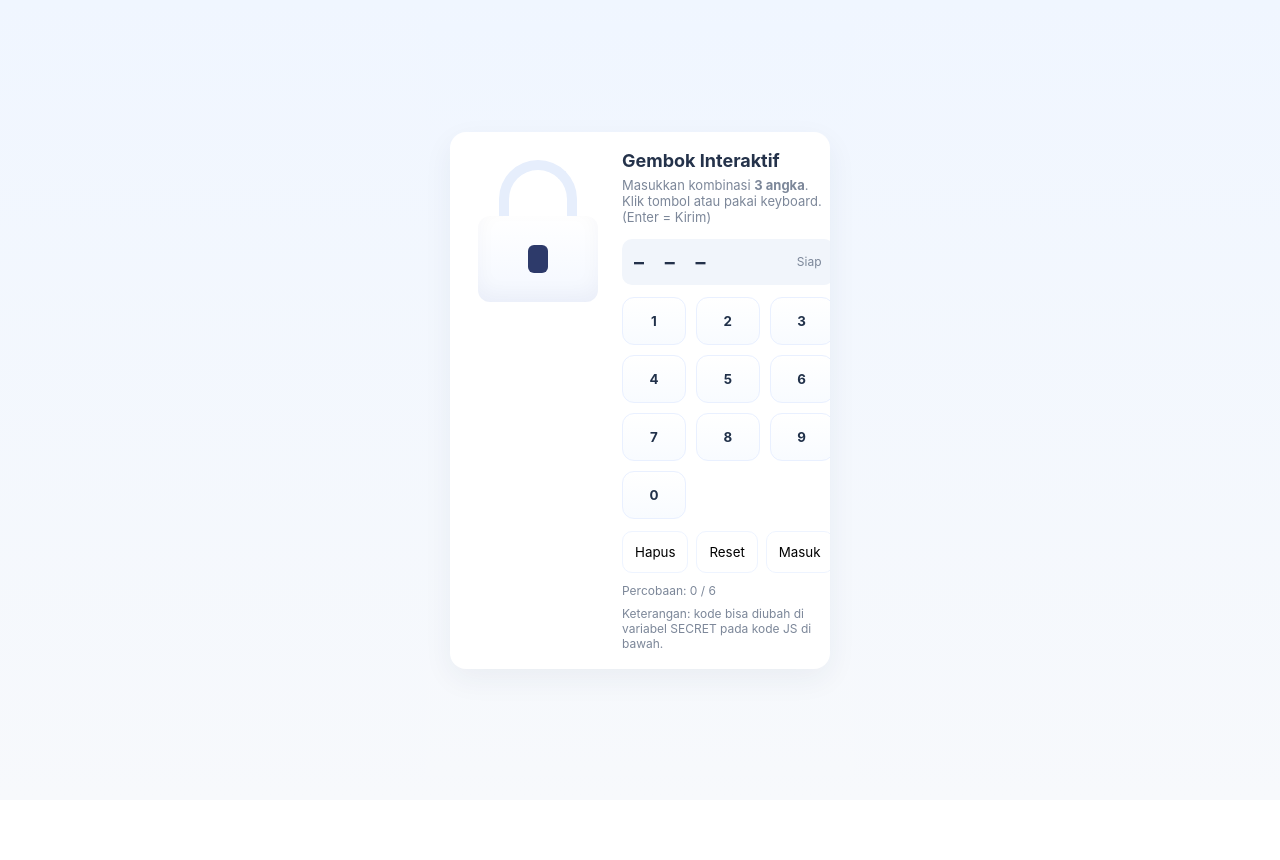
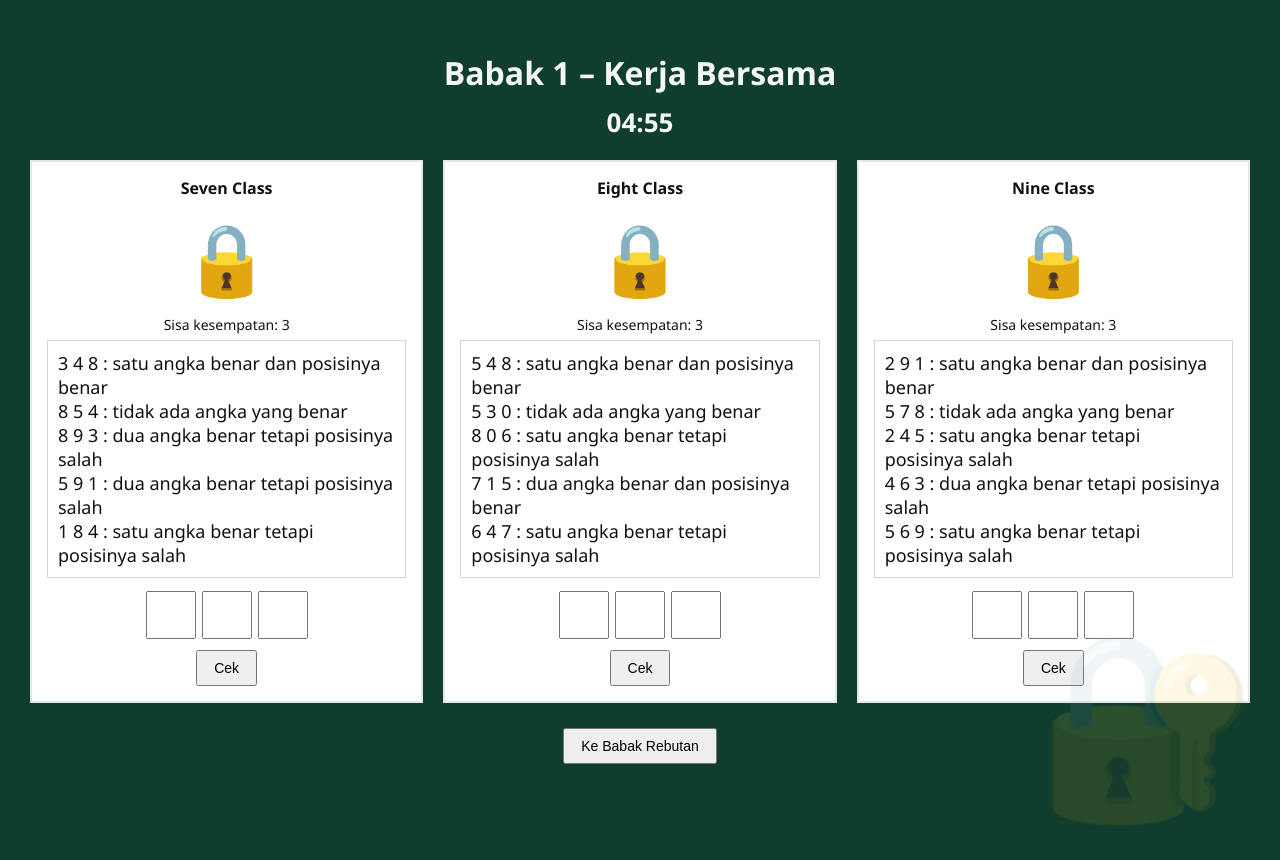
Before and after one commit to sofiazzahra15-ara/Lock-Puzzle, a plain HTML site: page index.html in a window 1280 px wide. Before the commit the page ends 800 px from the top, so only its background shows below. Drawn offline with Linux system fonts and the light colour scheme.

Commit message:
Update index.html
Ready for competition

```diff
--- a/index.html
+++ b/index.html
@@ -1,323 +1,342 @@
-<!doctype html>
+<!DOCTYPE html>
 <html lang="id">
 <head>
-  <meta charset="utf-8" />
-  <meta name="viewport" content="width=device-width,initial-scale=1" />
-  <title>Gembok Interaktif — 3 Digit (Siap Upload)</title>
-  <meta name="description" content="Puzzle gembok 3 digit, pastel style. Siap di-embed di Genially via iframe." />
+<meta charset="UTF-8" />
+<title>COC Lock Puzzle</title>
+<meta name="viewport" content="width=device-width, initial-scale=1.0" />
 <style>
-    :root{
-      --bg: #f7f9fc;
-      --card:#ffffff;
-      --accent:#7aa2ff;
-      --accent-2:#aab9ff;
-      --muted:#7c8799;
-      --ok:#33c37d;
-      --err:#ff6b6b;
-      --glass: rgba(255,255,255,0.6);
+body {
+  margin: 0;
+  font-family: 'Segoe UI', Arial, sans-serif;
+  background: #0f3d2e;
+  color: #f5f7f6;
+  overflow-x: hidden;
 }
-    *{box-sizing:border-box;font-family:Inter, ui-sans-serif, system-ui, -apple-system, 'Segoe UI', Roboto, 'Helvetica Neue', Arial}
-    html,body{height:100%;margin:0;background:linear-gradient(180deg,#f0f6ff 0%,var(--bg) 100%);display:grid;place-items:center;padding:24px}
-    .card{width:380px;background:var(--card);border-radius:16px;padding:18px;box-shadow:0 10px 30px rgba(30,50,90,0.06);position:relative;overflow:hidden}
-    h1{font-size:18px;margin:0 0 6px;color:#24324a}
-    p.sub{margin:0 0 14px;color:var(--muted);font-size:13px}
-    .top{display:flex;gap:14px;align-items:center}
-    /* lock */
-    .lock-wrap{width:140px;height:160px;position:relative;flex:0 0 140px}
-    .shackle{position:absolute;left:50%;top:10px;transform:translateX(-50%);width:78px;height:78px;border-radius:48px 48px 0 0;border:10px solid #e6eefc;border-bottom:0;background:transparent;transition:transform 700ms cubic-bezier(.22,.9,.28,1),border-color 300ms, top 700ms}
-    .body{position:absolute;left:50%;bottom:8px;transform:translateX(-50%);width:120px;height:86px;border-radius:12px;background:linear-gradient(180deg,#fff 0%,#f3f7ff 100%);display:flex;align-items:center;justify-content:center;box-shadow:inset 0 -8px 20px rgba(8,30,80,0.04)}
-    .keyhole{width:20px;height:28px;border-radius:6px;background:#2d3a6a;position:relative}
-    .lock.open .shackle{transform:translateX(-50%) translateY(-48px) rotate(-22deg);border-color:var(--accent)}
-    .lock.open .body{background:linear-gradient(180deg,#fff 0%,#eaf2ff 100%)}
-    /* display & keypad */
-    .panel{flex:1}
-    .display{height:46px;background:#f1f5fb;border-radius:10px;padding:8px 12px;display:flex;align-items:center;justify-content:space-between}
-    .digits{font-size:20px;letter-spacing:8px;color:#23314a;font-weight:700}
-    .status{font-size:12px;color:var(--muted)}
-    .pad{display:grid;grid-template-columns:repeat(3,1fr);gap:10px;margin-top:12px}
-    .btn{height:48px;border-radius:12px;display:grid;place-items:center;background:linear-gradient(180deg,#fff,#f8fbff);border:1px solid #e9f0ff;cursor:pointer;user-select:none;font-weight:700;color:#21314a}
-    .btn:active{transform:translateY(1px)}
-    .btn.primary{background:linear-gradient(180deg,var(--accent),var(--accent-2));color:white;border:0;box-shadow:0 6px 18px rgba(122,162,255,0.18)}
-    .controls{display:flex;gap:8px;margin-top:12px}
-    .small{height:42px;padding:0 12px;border-radius:10px;border:1px solid #eef4ff;background:#fff}
-    .muted{font-size:12px;color:var(--muted);margin-top:10px}
-    /* confetti canvas */
-    canvas.confetti{position:absolute;left:0;top:0;width:100%;height:100%;pointer-events:none;z-index:9}
-    /* footer */
-    .meta{font-size:12px;color:var(--muted);margin-top:10px}
-    .danger{color:var(--err);font-weight:700}
-    @media (max-width:420px){.card{width:92vw}}
+.page { display: none; min-height: 100vh; padding: 30px; position: relative; }
+.page.active { display: block; }
+
+.page::before {
+  content: "🔐";
+  position: absolute;
+  font-size: 180px;
+  opacity: 0.12;
+  right: 20px;
+  bottom: 20px;
+  pointer-events: none;
+}
+
+h1 { text-align: center; margin-bottom: 10px; }
+.timer {
+  text-align: center;
+  font-size: 26px;
+  font-weight: bold;
+  margin-bottom: 20px;
+}
+
+.grid-3 {
+  display: grid;
+  grid-template-columns: repeat(3, 1fr);
+  gap: 20px;
+}
+.lock-box {
+  border: 2px solid #e6e6e6;
+  padding: 15px;
+  background: #ffffff;
+  text-align: center;
+  color: #111;
+}
+.lock-name { font-weight: bold; margin-bottom: 5px; }
+.lock-icon { font-size: 70px; margin: 10px 0; }
+.lock-open { font-size: 110px; animation: pop 0.6s ease; }
+@keyframes pop {
+  0% { transform: scale(0.5); }
+  100% { transform: scale(1); }
+}
+
+.clue {
+  text-align: left;
+  font-size: 18px;
+  border: 1px solid #d0d7d4;
+  padding: 10px;
+  margin-bottom: 10px;
+}
+
+.keypad input {
+  width: 42px;
+  height: 42px;
+  text-align: center;
+  font-size: 18px;
+  margin: 3px;
+}
+.keypad button {
+  margin-top: 8px;
+  padding: 8px 16px;
+  font-size: 14px;
+}
+
+.tries { font-size: 14px; margin-bottom: 6px; }
+
+.nav { text-align: center; margin-top: 20px; }
+.nav button { padding: 8px 16px; margin: 5px; font-size: 14px; }
+
+/* Confetti festival */
+@keyframes confettiFall {
+  0% { transform: translateY(-10vh) rotate(0deg); opacity: 1; }
+  100% { transform: translateY(110vh) rotate(360deg); opacity: 0; }
+}
+.confetti {
+  position: fixed;
+  top: -20px;
+  font-size: 24px;
+  animation: confettiFall 3s linear forwards;
+  pointer-events: none;
+}
 </style>
+<audio id="successSound" src="success-340660.mp3" preload="auto"></audio>
+<audio id="unlockAudio"></audio></audio>
 </head>
 <body>
-  <div class="card" role="application" aria-label="Permainan Gembok Interaktif">
-    <canvas class="confetti" id="confettiCanvas"></canvas>
 
-    <div class="top" style="align-items:flex-start">
-      <div class="lock-wrap">
-        <div class="lock" id="lockElm" aria-hidden="true">
-          <div class="shackle" id="shackle"></div>
-          <div class="body">
-            <div class="keyhole" id="keyhole" aria-hidden="true"></div>
+<!-- PAGE 1 -->
+<div class="page active" id="page1">
+  <h1>Babak 1 – Kerja Bersama</h1>
+  <div class="timer" id="timer1">05:00</div>
+  <div class="grid-3">
+
+    <div class="lock-box" data-code="319">
+      <div class="lock-name">Seven Class</div>
+      <div class="lock-icon">🔒</div>
+      <div class="tries">Sisa kesempatan: <span class="try-count">3</span></div>
+      <div class="clue">
+        3 4 8 : satu angka benar dan posisinya benar<br>
+        8 5 4 : tidak ada angka yang benar<br>
+        8 9 3 : dua angka benar tetapi posisinya salah<br>
+        5 9 1 : dua angka benar tetapi posisinya salah<br>
+        1 8 4 : satu angka benar tetapi posisinya salah
       </div>
+      <div class="keypad">
+        <input maxlength="1"><input maxlength="1"><input maxlength="1"><br>
+        <button onclick="check(this)">Cek</button>
       </div>
     </div>
 
-      <div class="panel">
-        <h1>Gembok Interaktif</h1>
-        <p class="sub">Masukkan kombinasi <strong>3 angka</strong>. Klik tombol atau pakai keyboard. (Enter = Kirim)</p>
-
-        <div class="display" aria-live="polite">
-          <div class="digits" id="display">– – –</div>
-          <div class="status" id="status">Siap</div>
+    <div class="lock-box" data-code="718">
+      <div class="lock-name">Eight Class</div>
+      <div class="lock-icon">🔒</div>
+      <div class="tries">Sisa kesempatan: <span class="try-count">3</span></div>
+      <div class="clue">
+        5 4 8 : satu angka benar dan posisinya benar<br>
+        5 3 0 : tidak ada angka yang benar<br>
+        8 0 6 : satu angka benar tetapi posisinya salah<br>
+        7 1 5 : dua angka benar dan posisinya benar<br>
+        6 4 7 : satu angka benar tetapi posisinya salah
+      </div>
+      <div class="keypad">
+        <input maxlength="1"><input maxlength="1"><input maxlength="1"><br>
+        <button onclick="check(this)">Cek</button>
+      </div>
     </div>
 
-        <div class="pad" role="group" aria-label="keypad" id="pad">
-          <!-- buttons injected by JS -->
+    <div class="lock-box" data-code="394">
+      <div class="lock-name">Nine Class</div>
+      <div class="lock-icon">🔒</div>
+      <div class="tries">Sisa kesempatan: <span class="try-count">3</span></div>
+      <div class="clue">
+        2 9 1 : satu angka benar dan posisinya benar<br>
+        5 7 8 : tidak ada angka yang benar<br>
+        2 4 5 : satu angka benar tetapi posisinya salah<br>
+        4 6 3 : dua angka benar tetapi posisinya salah<br>
+        5 6 9 : satu angka benar tetapi posisinya salah
+      </div>
+      <div class="keypad">
+        <input maxlength="1"><input maxlength="1"><input maxlength="1"><br>
+        <button onclick="check(this)">Cek</button>
+      </div>
     </div>
 
-        <div class="controls">
-          <button class="small" id="btnClear" title="Hapus">Hapus</button>
-          <button class="small" id="btnReset" title="Reset">Reset</button>
-          <button class="small primary" id="btnEnter" title="Masuk">Masuk</button>
+  </div>
+  <div class="nav"><button onclick="go(2)">Ke Babak Rebutan</button></div>
 </div>
 
-        <div class="muted">
-          Percobaan: <span id="attempts">0</span> / <span id="maxAttempts">6</span>
+<!-- PAGE 2 -->
+<div class="page" id="page2">
+  <h1>Babak Rebutan 1</h1>
+  <div class="timer" id="timer2">03:00</div>
+  <div class="lock-box" data-code="042">
+    <div class="lock-icon">🔒</div>
+    <div class="tries">Sisa kesempatan: <span class="try-count">3</span></div>
+    <div class="clue">
+      6 8 2 : satu angka benar dan posisinya benar<br>
+      7 3 8 : tidak ada angka yang benar<br>
+      6 1 4 : satu angka benar tetapi posisinya salah<br>
+      2 0 6 : dua angka benar tetapi posisinya salah<br>
+      7 8 0 : satu angka benar tetapi posisinya salah
+    </div>
+    <div class="keypad">
+      <input maxlength="1"><input maxlength="1"><input maxlength="1"><br>
+      <button onclick="check(this)">Cek</button>
+    </div>
+  </div>
+  <div class="nav"><button onclick="go(3)">Next</button></div>
 </div>
 
-        <div class="meta" style="margin-top:8px">
-          Keterangan: kode bisa diubah di variabel <code>SECRET</code> pada kode JS di bawah.
+<!-- PAGE 3 -->
+<div class="page" id="page3">
+  <h1>Babak Rebutan 2</h1>
+  <div class="timer" id="timer3">03:00</div>
+  <div class="lock-box" data-code="3841">
+    <div class="lock-icon">🔒</div>
+    <div class="tries">Sisa kesempatan: <span class="try-count">5</span></div>
+    <div class="clue">
+      9 2 8 5 : satu angka benar tetapi posisinya salah<br>
+      1 9 3 7 : dua angka benar tetapi posisinya salah<br>
+      5 2 0 1 : satu angka benar dan posisinya benar<br>
+      6 5 0 7 : tidak ada angka yang benar<br>
+      8 5 2 4 : dua angka benar tetapi posisinya salah
     </div>
+    <div class="keypad">
+      <input maxlength="1"><input maxlength="1"><input maxlength="1"><input maxlength="1"><br>
+      <button onclick="check(this)">Cek</button>
+    </div>
+  </div>
+  <div class="nav"><button onclick="go(4)">Next</button></div>
+</div>
+
+<!-- PAGE 4 -->
+<div class="page" id="page4">
+  <h1>Babak Rebutan 3</h1>
+  <div class="timer" id="timer4">06:00</div>
+  <div class="lock-box" data-code="42617">
+    <div class="lock-icon">🔒</div>
+    <div class="tries">Sisa kesempatan: <span class="try-count">5</span></div>
+    <div class="clue">
+      7 4 5 3 6 : tiga angka benar tetapi posisinya salah<br>
+      8 5 2 9 1 : dua angka benar tetapi posisinya salah<br>
+      8 9 3 0 5 : tidak ada angka yang benar<br>
+      4 9 0 1 7 : tiga angka benar dan posisinya benar<br>
+      5 0 6 8 9 : satu angka benar dan posisinya benar
+    </div>
+    <div class="keypad">
+      <input maxlength="1"><input maxlength="1"><input maxlength="1"><input maxlength="1"><input maxlength="1"><br>
+      <button onclick="check(this)">Cek</button>
     </div>
   </div>
 </div>
 
 <script>
-    /*******************************
-     * CONFIG
-     * - ubah SECRET di sini
-     * - ubah MAX_ATTEMPTS kalau mau
-     *******************************/
-    const SECRET = '123'; // <-- ubah kombinasi rahasia di sini (string of 3 digits)
-    const MAX_ATTEMPTS = 6; // <-- batas percobaan
+let attempts = new Map();
+let audioUnlocked = false;
+let currentTimer = null;
 
-    /*******************************
-     * STATE
-     *******************************/
-    let attempt = '';
-    let tries = 0;
-    let lockedOut = false;
+function startTimer(id, minutes) {
+  if (currentTimer) clearInterval(currentTimer);
+  let time = minutes * 60;
+  const el = document.getElementById(id);
 
-    /*******************************
-     * ELEMENTS
-     *******************************/
-    const lockElm = document.getElementById('lockElm');
-    const display = document.getElementById('display');
-    const status = document.getElementById('status');
-    const pad = document.getElementById('pad');
-    const confettiCanvas = document.getElementById('confettiCanvas');
-    const attemptsEl = document.getElementById('attempts');
-    const maxAttemptsEl = document.getElementById('maxAttempts');
-    maxAttemptsEl.textContent = MAX_ATTEMPTS;
-
-    /*******************************
-     * Small audio helpers (WebAudio)
-     *******************************/
-    const AudioCtx = window.AudioContext || window.webkitAudioContext;
-    const ctx = AudioCtx ? new AudioCtx() : null;
-
-    function clickSound(){
-      if(!ctx) return;
-      const o = ctx.createOscillator();
-      const g = ctx.createGain();
-      o.type = 'square';
-      o.frequency.value = 900;
-      g.gain.value = 0.02;
-      o.connect(g); g.connect(ctx.destination);
-      o.start();
-      g.gain.exponentialRampToValueAtTime(0.0001, ctx.currentTime + 0.08);
-      o.stop(ctx.currentTime + 0.09);
+  currentTimer = setInterval(() => {
+    if (time <= 0) {
+      clearInterval(currentTimer);
+      el.textContent = '00:00';
+      document.querySelectorAll('#' + el.closest('.page').id + ' input, #' + el.closest('.page').id + ' button')
+        .forEach(e => e.disabled = true);
+      return;
+    }
+    time--;
+    const m = String(Math.floor(time / 60)).padStart(2, '0');
+    const s = String(time % 60).padStart(2, '0');
+    el.textContent = m + ':' + s;
+  }, 1000);
 }
 
-    function successChime(){
-      if(!ctx) return;
-      const now = ctx.currentTime;
-      const o1 = ctx.createOscillator();
-      const o2 = ctx.createOscillator();
-      const g = ctx.createGain();
-      o1.type = 'sine'; o2.type='sine';
-      o1.frequency.value = 660; o2.frequency.value = 990;
-      g.gain.value = 0.02;
-      o1.connect(g); o2.connect(g); g.connect(ctx.destination);
-      o1.start(now); o2.start(now);
-      g.gain.exponentialRampToValueAtTime(0.0001, now + 0.6);
-      o1.stop(now + 0.7); o2.stop(now + 0.7);
+function unlockAudio() {
+  if (audioUnlocked) return;
+  const a = document.getElementById('successSound');
+  if (!a) return;
+  a.muted = true;
+  a.play().then(() => {
+    a.pause();
+    a.currentTime = 0;
+    a.muted = false;
+    audioUnlocked = true;
+  }).catch(() => {});
 }
 
-    /*******************************
-     * Confetti (simple canvas)
-     *******************************/
-    const confettiCtx = confettiCanvas.getContext('2d');
-    let confettiPieces = [];
+function check(btn) {
+  const box = btn.closest('.lock-box');
+  const inputs = box.querySelectorAll('input');
+  const code = String(box.dataset.code);
 
-    function resizeCanvas(){
-      confettiCanvas.width = confettiCanvas.clientWidth * devicePixelRatio;
-      confettiCanvas.height = confettiCanvas.clientHeight * devicePixelRatio;
-      confettiCtx.scale(devicePixelRatio, devicePixelRatio);
-    }
-    window.addEventListener('resize', resizeCanvas);
-    resizeCanvas();
+  let val = '';
+  inputs.forEach(i => val += i.value.trim());
 
-    function spawnConfetti(){
-      confettiPieces = [];
-      const colors = ['#ff8da1','#ffd57e','#a7f0d1','#7aa2ff','#d6a3ff'];
-      for(let i=0;i<40;i++){
-        confettiPieces.push({
-          x: Math.random()*confettiCanvas.clientWidth,
-          y: -10 - Math.random()*80,
-          w: 6 + Math.random()*10,
-          h: 8 + Math.random()*10,
-          rot: Math.random()*360,
-          speed: 1 + Math.random()*3,
-          color: colors[i % colors.length],
-          spin: (Math.random()*6-3)
-        });
-      }
-      animateConfetti();
+  if (val.length !== code.length) {
+    alert('Isi semua kotak angka');
+    return;
   }
 
-    let confettiAnim;
-    function animateConfetti(){
-      cancelAnimationFrame(confettiAnim);
-      function frame(){
-        confettiCtx.clearRect(0,0,confettiCanvas.clientWidth,confettiCanvas.clientHeight);
-        for(const p of confettiPieces){
-          p.y += p.speed;
-          p.rot += p.spin;
-          confettiCtx.save();
-          confettiCtx.translate(p.x, p.y);
-          confettiCtx.rotate(p.rot * Math.PI/180);
-          confettiCtx.fillStyle = p.color;
-          confettiCtx.fillRect(-p.w/2, -p.h/2, p.w, p.h);
-          confettiCtx.restore();
-        }
-        confettiPieces = confettiPieces.filter(p => p.y < confettiCanvas.clientHeight + 20);
-        if(confettiPieces.length>0){
-          confettiAnim = requestAnimationFrame(frame);
-        } else {
-          cancelAnimationFrame(confettiAnim);
-        }
-      }
-      confettiAnim = requestAnimationFrame(frame);
+  const isFinal = box.closest('#page4');
+  const maxTry = isFinal ? 5 : (box.closest('#page3') ? 5 : 3);
+  let used = attempts.get(box) || 0;
+  if (used >= maxTry) return;
+
+  if (val === code) {
+    box.querySelector('.lock-icon').textContent = '🔓';
+    box.querySelector('.lock-icon').classList.add('lock-open');
+    box.querySelector('.keypad')?.remove();
+    box.querySelector('.clue')?.remove();
+    box.querySelector('.tries')?.remove();
+
+    unlockAudio();
+    const snd = document.getElementById('successSound');
+    if (snd) {
+      snd.currentTime = 0;
+      snd.play().catch(() => {});
     }
 
-    /*******************************
-     * Build keypad
-     *******************************/
-    const keys = ['1','2','3','4','5','6','7','8','9','0'];
-    keys.forEach(k=>{
-      const b = document.createElement('button');
-      b.className='btn';
-      b.textContent = k;
-      b.setAttribute('aria-label','angka ' + k);
-      b.addEventListener('click', ()=> pressKey(k));
-      pad.appendChild(b);
-    });
-
-    /*******************************
-     * Controls
-     *******************************/
-    document.getElementById('btnClear').addEventListener('click', clearAttempt);
-    document.getElementById('btnReset').addEventListener('click', resetGame);
-    document.getElementById('btnEnter').addEventListener('click', enterAttempt);
-
-    window.addEventListener('keydown', (e)=>{
-      if(lockedOut) return;
-      if(e.key === 'Enter'){ enterAttempt(); return; }
-      if(e.key === 'Backspace'){ clearAttempt(); return; }
-      if(/^[0-9]$/.test(e.key)) pressKey(e.key);
-    });
-
-    /*******************************
-     * UI helpers
-     *******************************/
-    function updateDisplay(){
-      display.textContent = attempt.split('').concat(Array(Math.max(0,3-attempt.length)).fill('–')).join(' ');
-      attemptsEl.textContent = tries;
+    const icons = ['🎉','🎊','✨','💥','🎈'];
+    for (let i = 0; i < 40; i++) {
+      const c = document.createElement('div');
+      c.className = 'confetti';
+      c.textContent = icons[Math.floor(Math.random() * icons.length)];
+      c.style.left = Math.random() * 100 + 'vw';
+      c.style.animationDuration = 2 + Math.random() * 2 + 's';
+      document.body.appendChild(c);
+      setTimeout(() => c.remove(), 4000);
+    }
+    return;
   }
 
-    function setStatus(text, type){
-      status.textContent = text;
-      if(type === 'ok') status.style.color = 'var(--ok)';
-      else if(type === 'err') status.style.color = 'var(--err)';
-      else status.style.color = 'var(--muted)';
+  attempts.set(box, used + 1);
+  const tc = box.querySelector('.try-count');
+  if (tc) tc.textContent = maxTry - (used + 1);
+
+  if (isFinal) {
+    const codeArr = code.split('');
+    inputs.forEach((inp, idx) => {
+      if (inp.value === '') return;
+      if (inp.value === codeArr[idx]) {
+        inp.style.background = '#c7f5d9';
+        inp.disabled = true;
+      } else {
+        inp.value = '';
       }
-
-    /*******************************
-     * Core logic
-     *******************************/
-    function pressKey(digit){
-      if(lockedOut) return;
-      if(attempt.length >= 3) return;
-      attempt += String(digit);
-      updateDisplay();
-      setStatus('Memasukkan...');
-      clickSound();
-    }
-
-    function clearAttempt(){
-      if(lockedOut) return;
-      attempt = '';
-      updateDisplay();
-      setStatus('Dihapus');
-      setTimeout(()=>setStatus('Siap'),600);
-    }
-
-    function enterAttempt(){
-      if(lockedOut) return;
-      if(attempt.length !== 3){
-        setStatus('Masukkan 3 angka dulu!', 'err');
-        return;
-      }
-      tries++;
-      attemptsEl.textContent = tries;
-      if(attempt === SECRET){
-        // success
-        setStatus('Terbuka! 🎉', 'ok');
-        lockElm.classList.add('open');
-        successChime();
-        spawnConfetti();
-        // disable further input
-        lockedOut = true;
+    });
   } else {
-        setStatus('Salah! Coba lagi.', 'err');
-        // shake effect on display
-        display.animate([{transform:'translateX(-6px)'},{transform:'translateX(6px)'},{transform:'translateX(0)'}],{duration:260});
-        attempt = '';
-        updateDisplay();
-        clickSound();
-        if(tries >= MAX_ATTEMPTS){
-          lockedOut = true;
-          setStatus('Terblokir. Percobaan habis.', 'err');
-          // small red flash on lock
-          lockElm.animate([{boxShadow:'0 10px 30px rgba(255,80,80,0.06)'},{boxShadow:'0 0 0 rgba(0,0,0,0)'}],{duration:900});
-        }
+    alert('Kode salah');
   }
 }
 
-    function resetGame(){
-      attempt = '';
-      tries = 0;
-      lockedOut = false;
-      lockElm.classList.remove('open');
-      updateDisplay();
-      setStatus('Siap');
+function go(n) {
+  document.querySelectorAll('.page').forEach(p => p.classList.remove('active'));
+  document.getElementById('page' + n).classList.add('active');
+
+  if (n === 1) startTimer('timer1', 5);
+  if (n === 2) startTimer('timer2', 3);
+  if (n === 3) startTimer('timer3', 3);
+  if (n === 4) startTimer('timer4', 6);
 }
 
-    // init
-    updateDisplay();
-    setStatus('Siap');
+startTimer('timer1', 5);
 </script>
 </body>
 </html>
```
Lines whose indentation alone changed are shown as unchanged.
